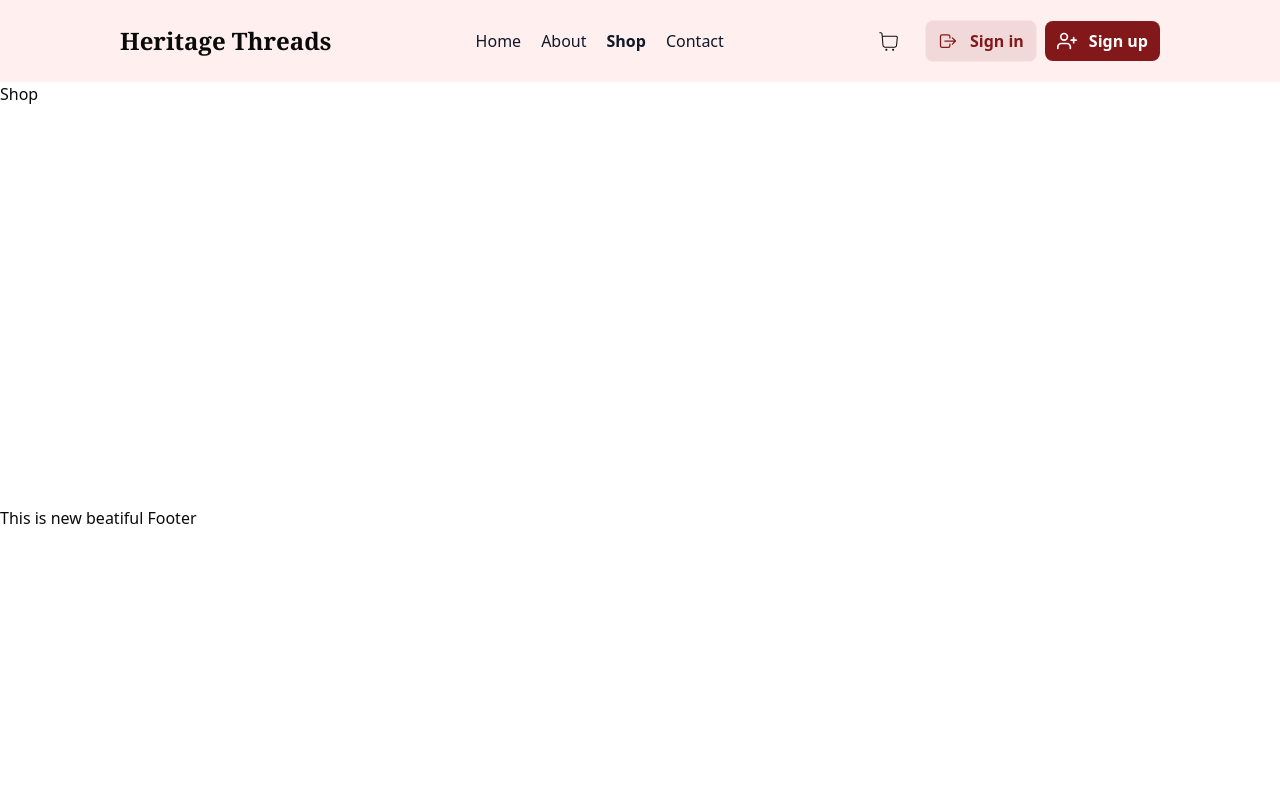
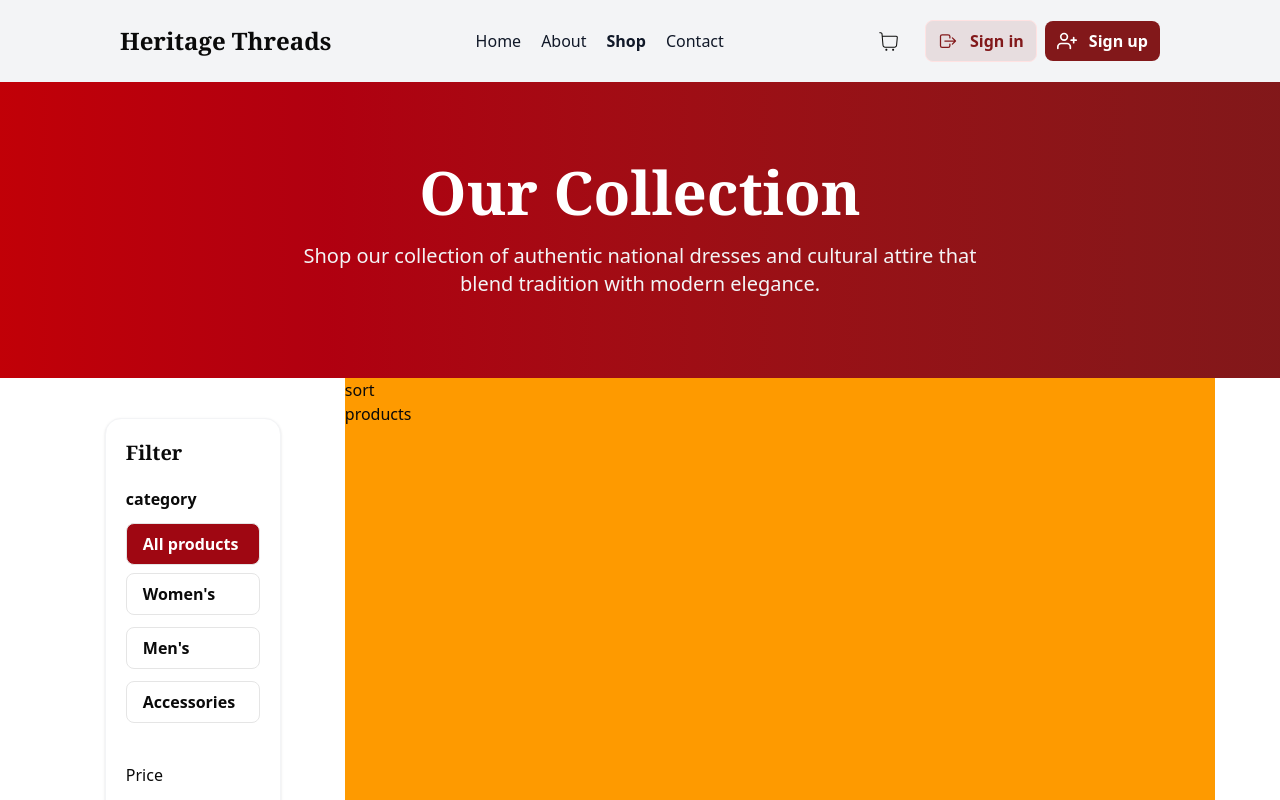
Before and after one commit to MohIdrees-Mohammadi/E-commerce, a React (Vite) app: page /shop in a window 1280 px wide. Shown: the top 800 px of the page. Built offline with nearby package versions, Linux system fonts and the light colour scheme; a web font is replaced by a local one.

Commit message:
Half the Shop Page Design

```diff
--- a/src/Pages/Shop.jsx
+++ b/src/Pages/Shop.jsx
@@ -1,8 +1,44 @@
+import HeroBanner from '@/components/HeroBanner'
 import React from 'react'
 
 const Shop = () => {
+  const [categoryActive, setCategoryActive] = React.useState('All products');
   return (
-    <div>Shop</div>
+    <div>
+      <HeroBanner title="Our Collection" description="Shop our collection of authentic national dresses and cultural attire that blend tradition with modern elegance." />
+      <div className=' flex justify-center gap-6 min-h-[70vh]'>
+        {/* left */}
+        <div className='w-[20%] '>
+          {/* card */}
+          <div className='bg-white m-10 p-5 rounded-2xl border border-gray-100 shadow-sm'>
+            <h1 className='font-serif text-xl font-bold'>Filter</h1>
+
+            <div className='mt-5'>
+              <span className='font-semibold'>category</span>
+
+              <div onClick={() => setCategoryActive("All products")} className= {categoryActive == "All products" ? 'border text-white px-4 py-2 font-semibold cursor-pointer rounded-md mt-3 hover:bg-green-400 hover:text-white bg-red-800': 'border px-4 py-2 font-semibold cursor-pointer rounded-md mt-3 hover:bg-green-400 hover:text-white' } >All products</div>
+              <div onClick={() => setCategoryActive("women")} className= {categoryActive == "women" ? 'border px-4 py-2 font-semibold cursor-pointer rounded-md mt-2  hover:bg-green-400 hover:text-white bg-red-800 text-white'  : 'border px-4 py-2 font-semibold cursor-pointer rounded-md mt-2  hover:bg-green-400 hover:text-white'}>Women's</div>
+              <div onClick={() => setCategoryActive("men")} className={categoryActive == "men" ? 'border text-white px-4 py-2 font-semibold cursor-pointer rounded-md mt-3 hover:bg-green-400 hover:text-white bg-red-800': 'border px-4 py-2 font-semibold cursor-pointer rounded-md mt-3 hover:bg-green-400 hover:text-white' }>Men's</div>
+              <div onClick={() => setCategoryActive("accessories")} className={categoryActive == "accessories" ? 'border text-white px-4 py-2 font-semibold cursor-pointer rounded-md mt-3 hover:bg-green-400 hover:text-white bg-red-800': 'border px-4 py-2 font-semibold cursor-pointer rounded-md mt-3 hover:bg-green-400 hover:text-white' }>Accessories</div>
+            </div>
+
+            {/* price range */}
+            <div className='mt-10'>Price</div>
+
+            <button className='mt-10 bg-red-100 border border-red-300 px-4 py-2 rounded-md w-full'>Reset Filters</button>
+          </div>
+        </div>
+
+        {/* right  */}
+        <div className='w-[68%] bg-amber-500'>
+          {/* sort header  */}
+          <div> sort</div>
+          <div>products</div>
+        </div>
+
+
+      </div>
+    </div>
   )
 }
 
--- a/src/components/Header.jsx
+++ b/src/components/Header.jsx
@@ -18,7 +18,7 @@ const Header = () => {
   const [isEmpty, setIsEmpty] = React.useState(true);
 
   return (
-    <header className="bg-red-200/30 flex align items-center justify-between px-[120px] py-5">
+    <header className="bg-gray-100 sticky top-0 flex align items-center justify-between px-[120px] py-5 z-10">
       <h1 className='font-serif text-2xl font-bold'>Heritage Threads</h1>
 
       <nav className='flex gap-5'>
--- /dev/null
+++ b/src/components/HeroBanner.jsx
@@ -0,0 +1,12 @@
+import React from 'react'
+
+const HeroBanner = ({title, description}) => {
+  return (
+    <div className='p-20 bg-linear-to-r from-red-700 to-red-900 flex justify-between items-center flex-col'>
+        <h1 className='font-serif font-bold text-6xl text-white'>{title}</h1>
+        <p className='text-xl text-center mt-5 text-gray-100 w-[700px]'>{description}</p>
+    </div>
+  )
+}
+
+export default HeroBanner
```
